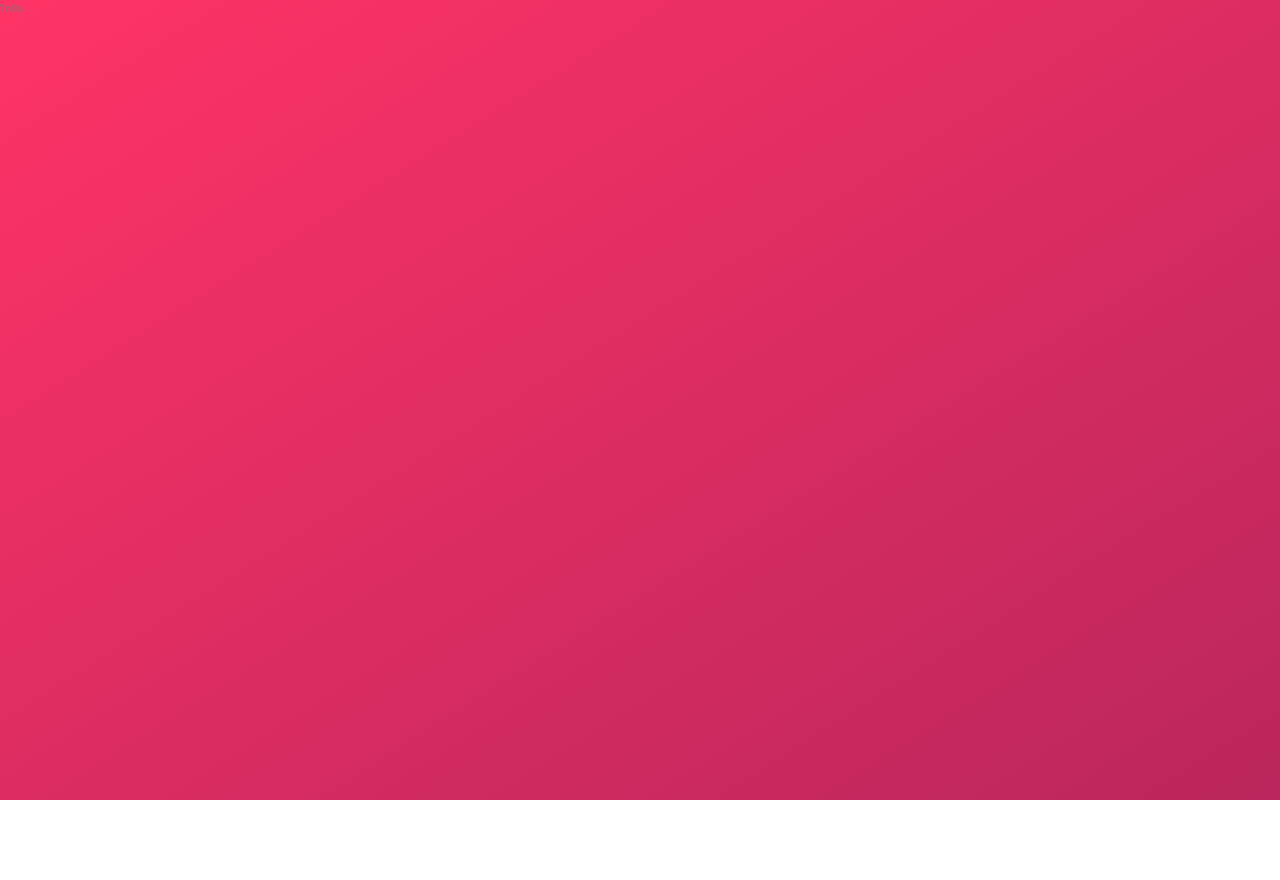
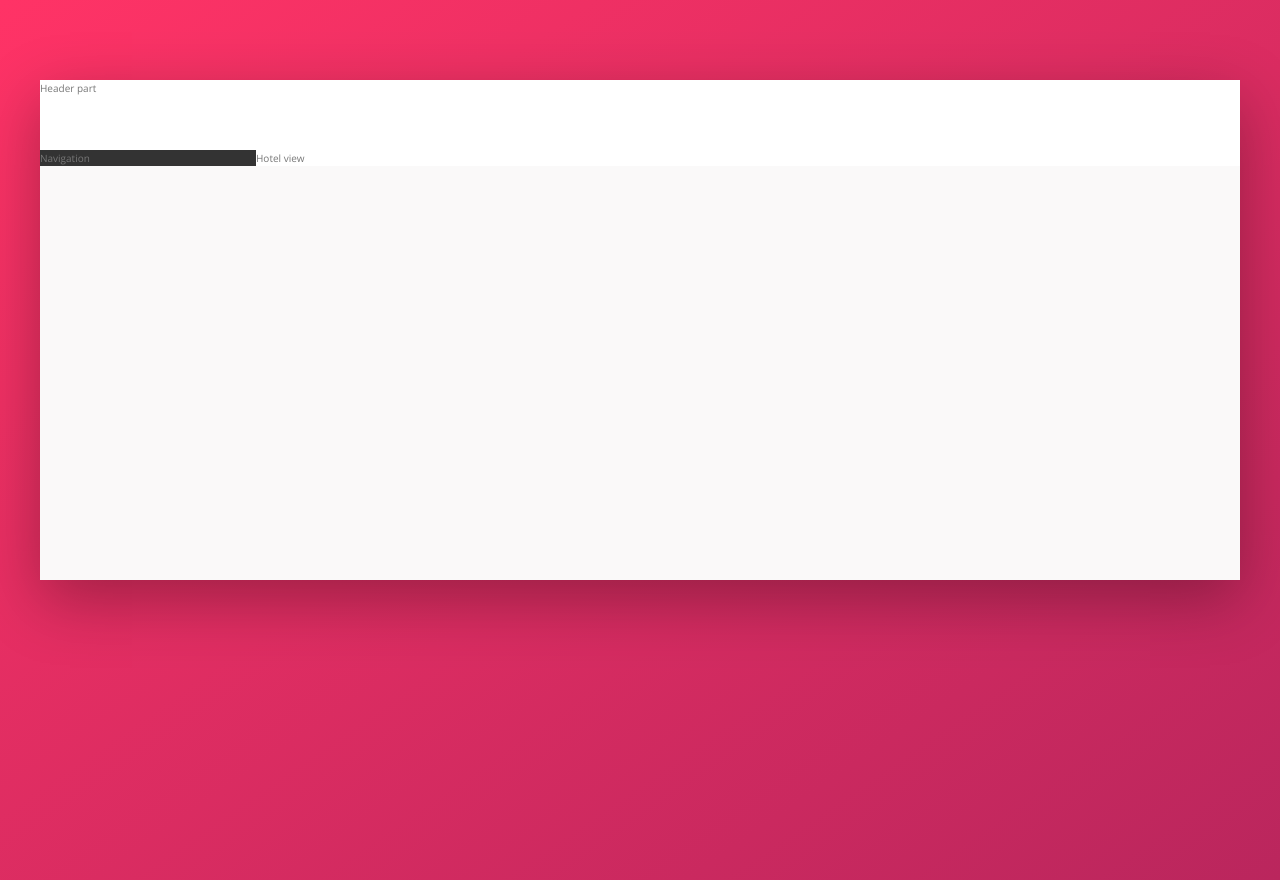
Before and after one commit to mk-hill/Trillo, a website: page index.html in a window 1280 px wide. Before the commit the page ends 800 px from the top, so only its background shows below. Drawn offline with nearby package versions, Linux system fonts and the light colour scheme.

Commit message:
Create initial layout

```diff
--- a/index.html
+++ b/index.html
@@ -11,6 +11,18 @@
         <title>trillo &mdash; Your all-in-one booking app</title>
     </head>
     <body>
-        Trillo
+        <div class="container">
+            <header class="header">
+                Header part
+            </header>
+            <div class="content">
+                <nav class="sidebar">
+                    Navigation
+                </nav>
+                <main class="hotel-view">
+                    Hotel view
+                </main>
+            </div>
+        </div>
     </body>
 </html>
--- a/sass/_base.scss
+++ b/sass/_base.scss
@@ -19,6 +19,9 @@
     --c-gry-dk-1: #333;
     --c-gry-dk-2: #777;
     --c-gry-dk-3: #999;
+
+    //SHADOWS
+    --shadow-dk: 0 2rem 6rem rgba(0,0,0,.3);
 }
 
 * {
--- a/sass/_layout.scss
+++ b/sass/_layout.scss
@@ -0,0 +1,32 @@
+.container {
+    max-width: 120rem;
+    margin: 8rem auto;
+    background-color: var(--c-gry-lt-1);
+    box-shadow: var(--shadow-dk);
+
+    min-height: 50rem;
+}
+
+.header {
+    height: 7rem;
+    background-color: #fff;
+    border-bottom: var(--c-gry-lt-2);
+
+}
+
+.content {
+    display: flex;
+}
+
+.sidebar {
+    background-color: var(--c-gry-dk-1);
+    // Using flex basis instead of width, no grow/shrink because % value should stay constant
+    flex: 0 0 18%;
+}
+
+.hotel-view {
+    background-color: #fff;
+    // occupy entire remaining space
+    flex: 1;
+
+}
```
Also changed, not shown: css/style.css.
